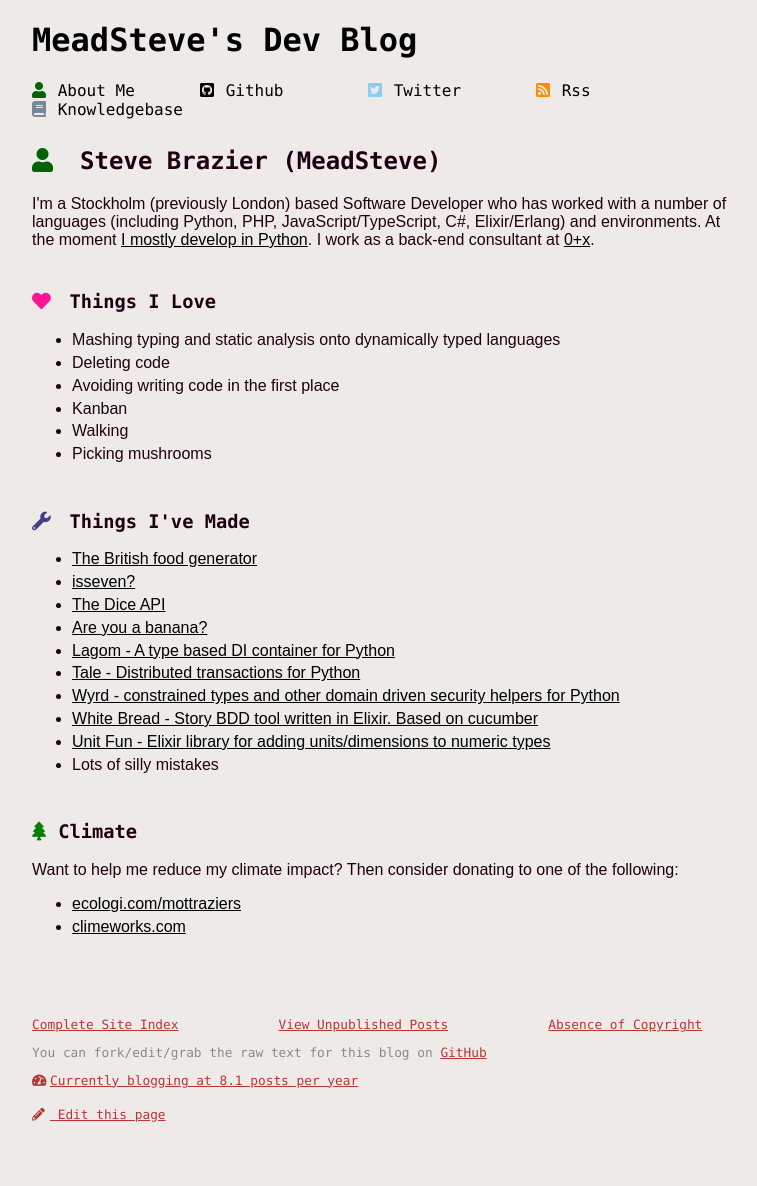
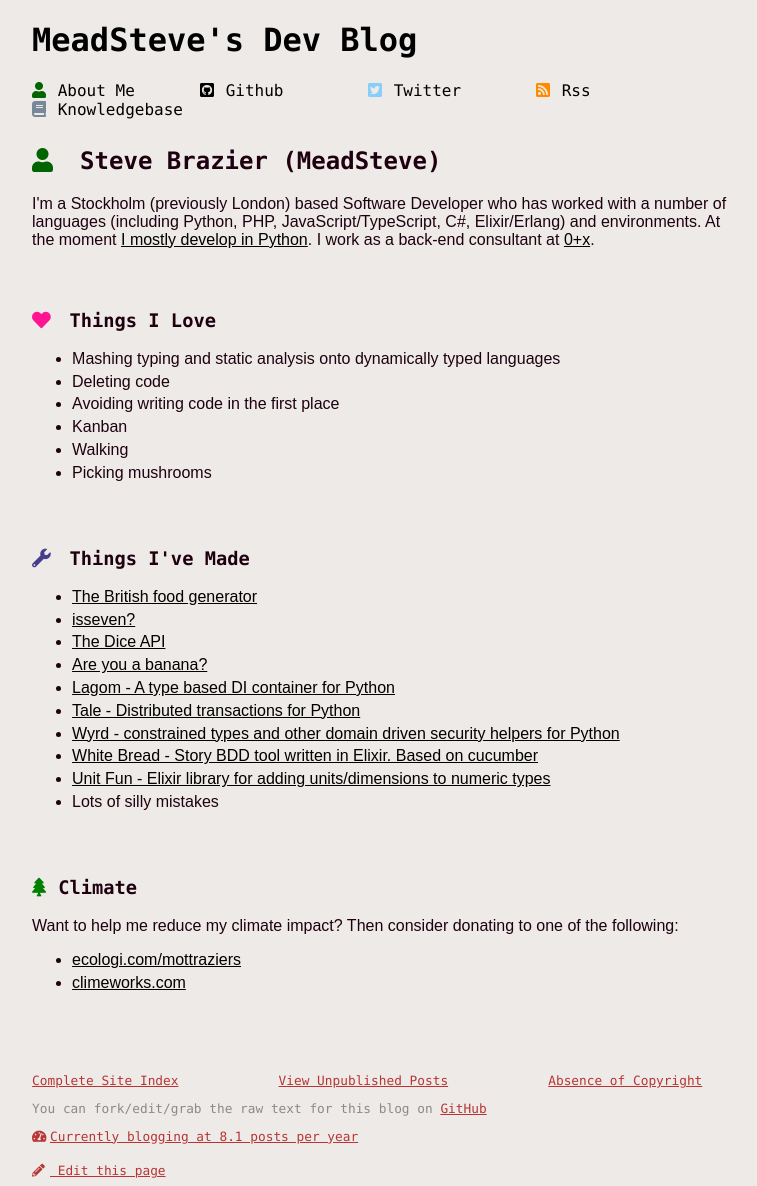
Before and after one commit to meadsteve/meadsteve.github.io, a Jekyll site: the page built from about.html, in a window 1280 px wide. Shown: the whole page, without its empty margins (260-1017 px from the left). Built offline with Jekyll 4.4.1, drawn with Linux system fonts in a browser that asks for light colours; before the commit the page ends 1130 px from its top, so only the background shows below that.

Commit message:
Update main.css

```diff
--- a/css/main.css
+++ b/css/main.css
@@ -67,6 +67,10 @@ article header {
 
 article header h1 {
   margin-right: 2em;
+}
+
+.article h2, h3 {
+  margin-top: 2em;
 }
 
 article header time {
```
